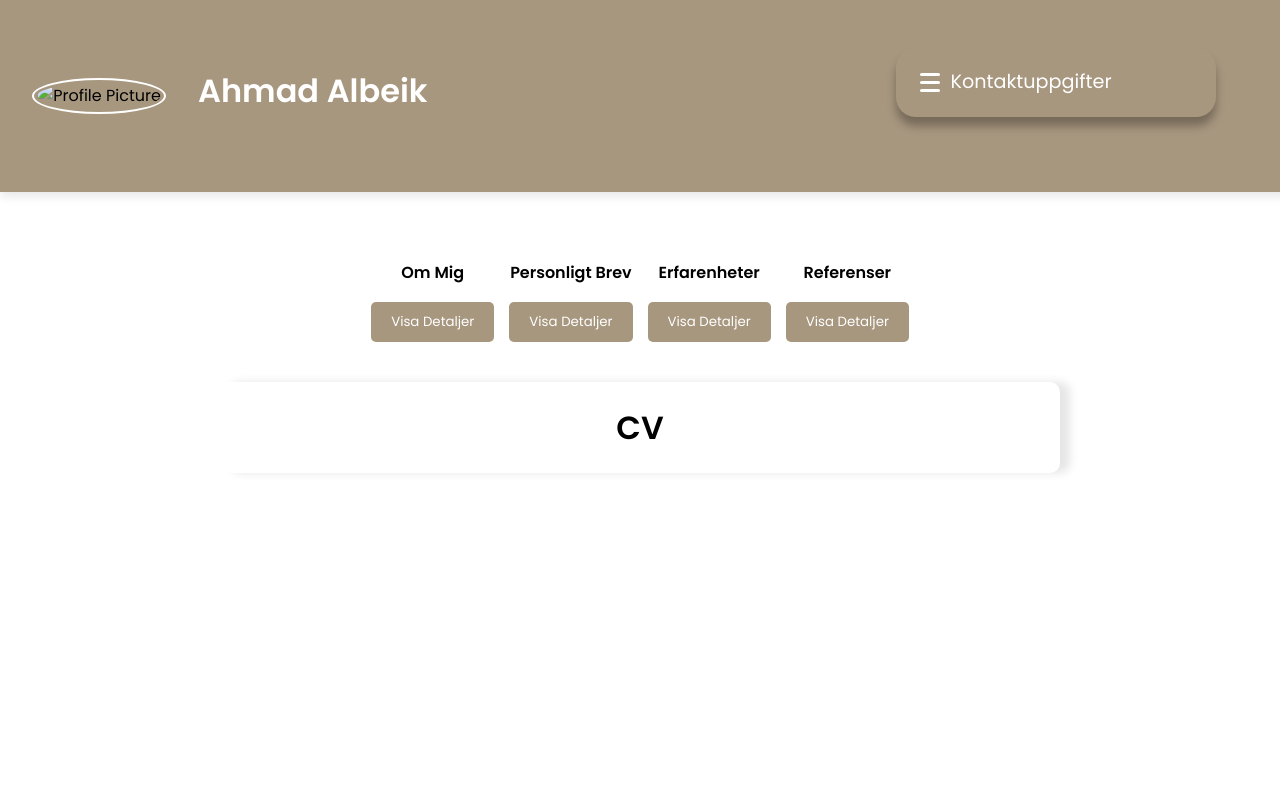
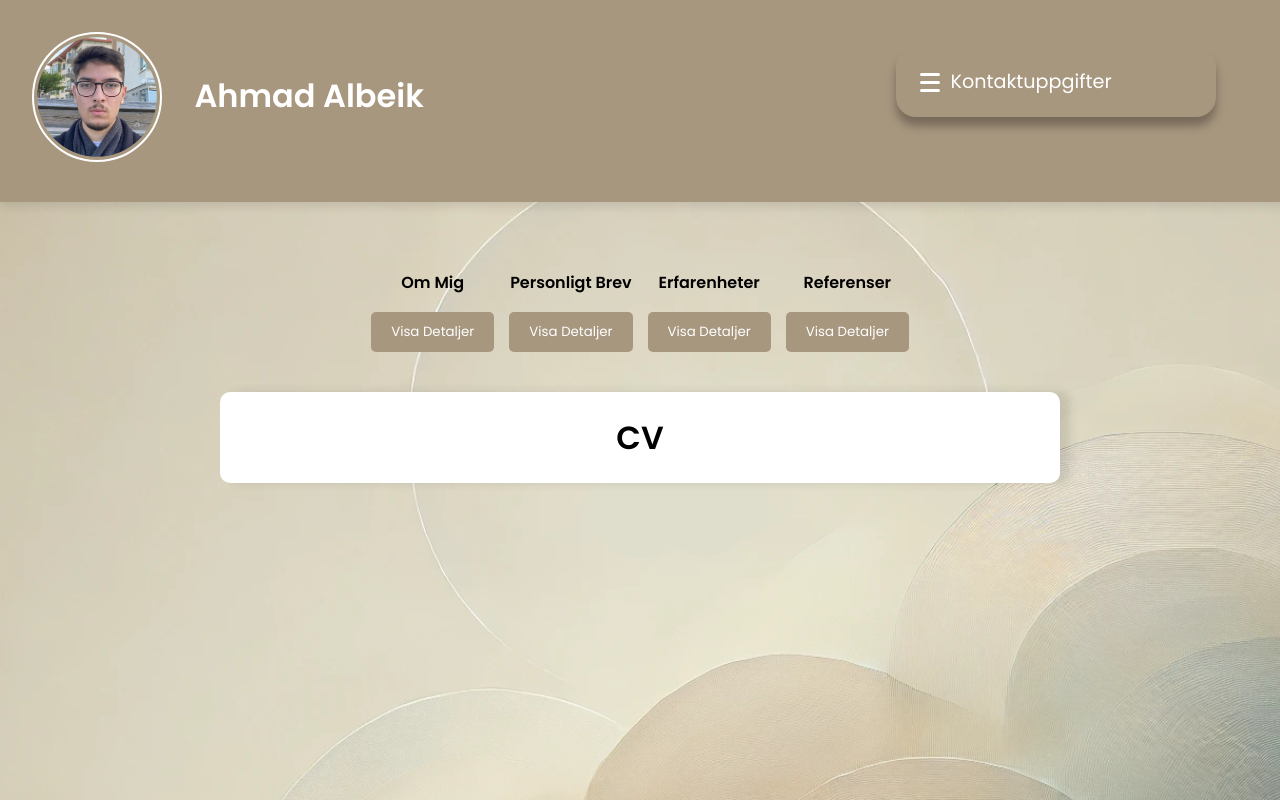
Before and after one commit to AhmadAlbeik/ahmad-albeik-CV, a plain HTML site: page index.html in a window 1280 px wide. Shown: the top 800 px of the page. Drawn offline with Linux system fonts and the light colour scheme.

Commit message:
Add files via upload

```diff
--- a/index.html
+++ b/index.html
@@ -12,7 +12,7 @@
 
     <div class="profile">
         <div class="profile-pic">
-            <img src="./image/profile.jpg" alt="Profile Picture" class="circle-image">
+            <img src="profile.jpg" alt="Profile Picture" class="circle-image">
         </div>
 
         <div class="name">
--- a/style.css
+++ b/style.css
@@ -16,7 +16,7 @@ body {
     margin: 0; /* Tar bort standardmarginaler */
     padding: 0; /* Tar bort standardpadding */
     overflow-x: hidden; /* Förhindrar horisontell scroll */
-    background-image: url('image/beige.png'); /* Bakgrundsbild */
+    background-image: url('beige.png'); /* Bakgrundsbild */
     background-size: cover; /* Täcker hela skärmen */
     background-position: center; /* Centrerar bilden */
     background-repeat: no-repeat; /* Förhindrar upprepning av bilden */
@@ -157,7 +157,7 @@ body {
     top: 100%; /* Placering under ikonen */
     left: 50%;
     transform: translateX(-50%); /* Centrerar texten */
-    color: rgb(255, 255, 255); /* Textfärg */
+    color: rgb(71, 71, 71); /* Textfärg */
     padding: 0.6rem 0.6rem; /* Inre utrymme */
     font-size: 1rem; /* Textstorlek */
     opacity: 0; /* Dold som standard */
```
Also changed, not shown: beige.png (added), profile.jpg (added).
